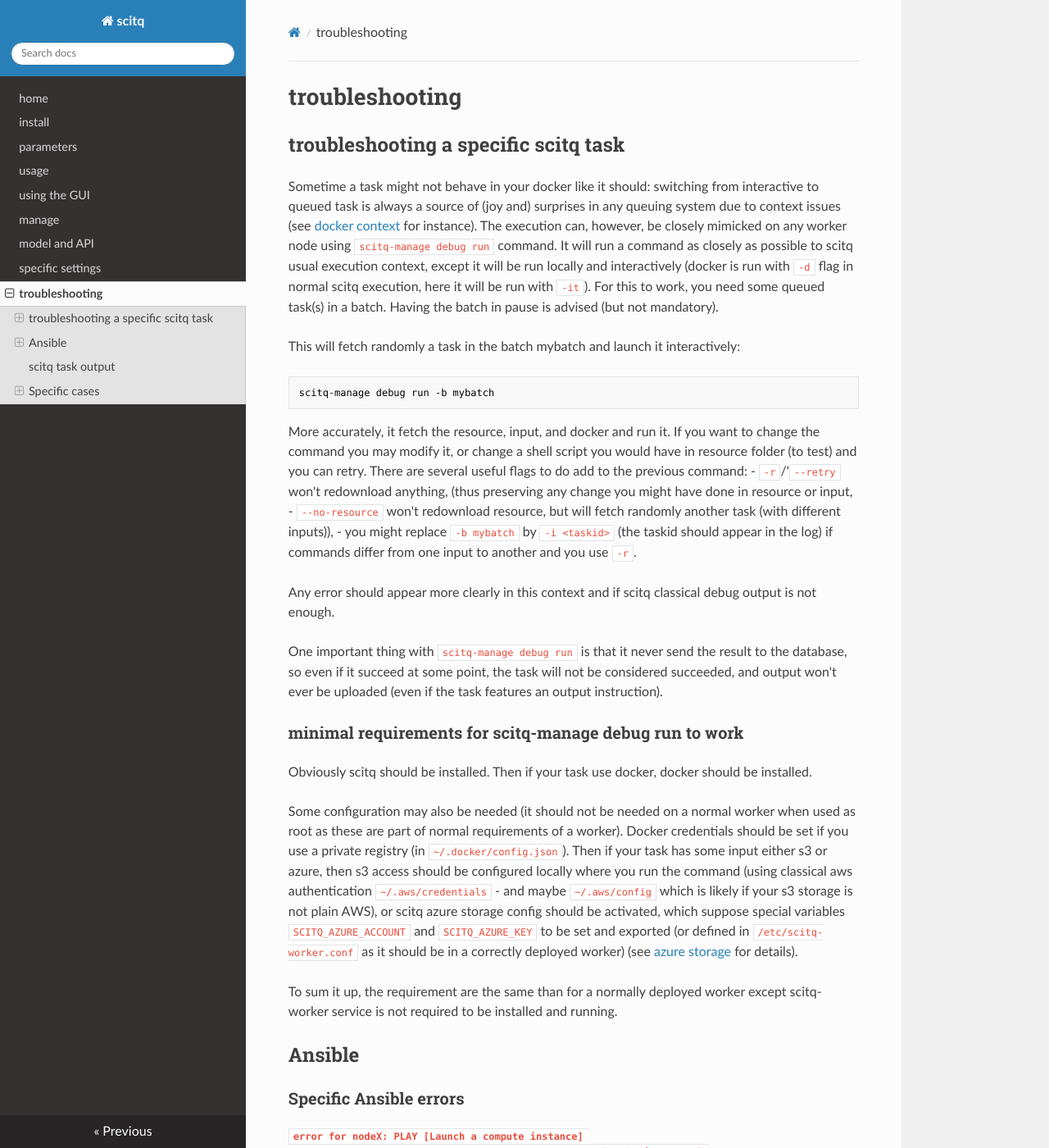
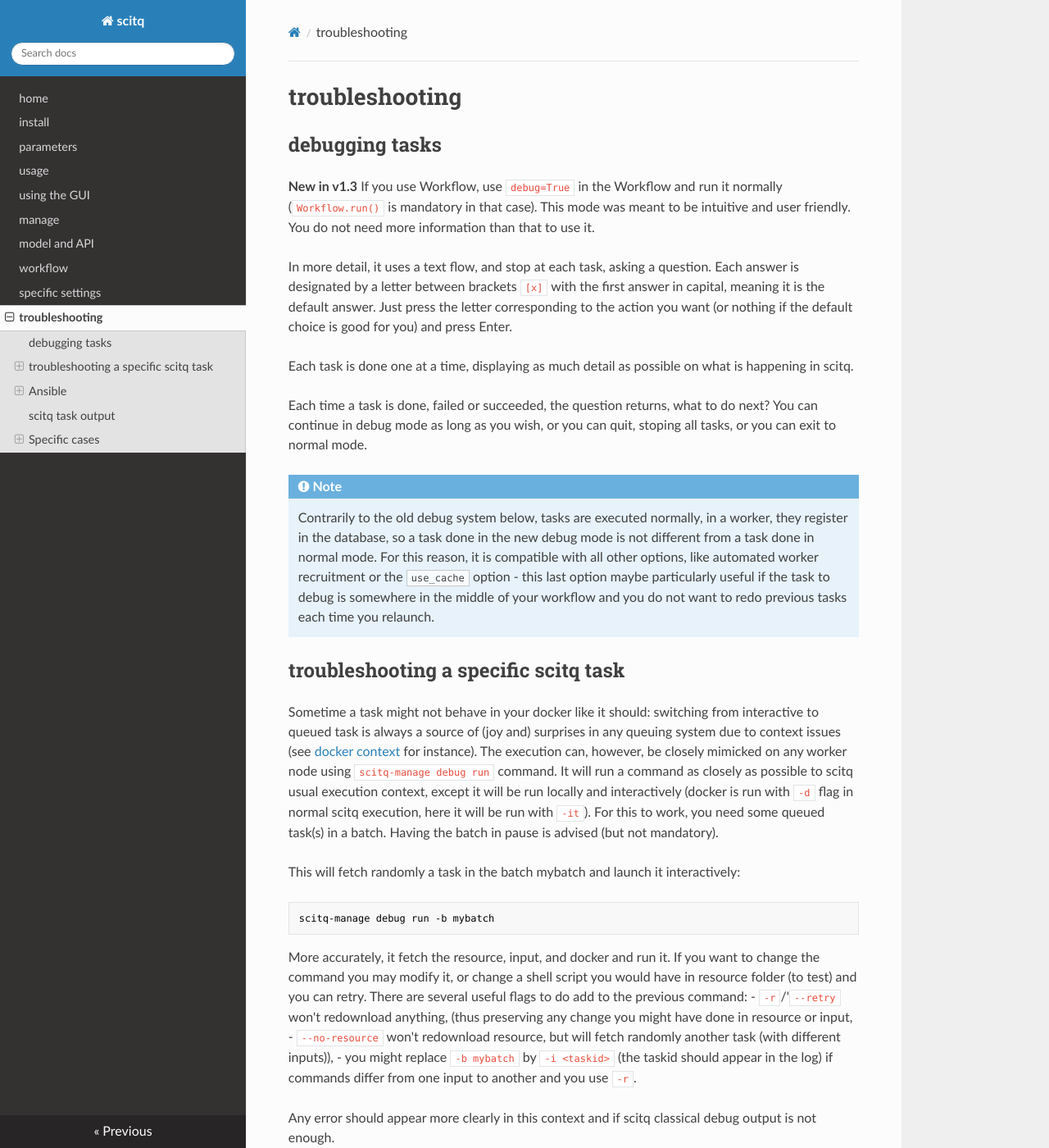
Before and after one commit to gmtsciencedev/scitq, an MkDocs documentation site: the page built from docs/troubleshoot.md, in a window 1280 px wide and 1400 px high. Shown: the whole window at 82% size. Built offline with MkDocs 1.6.1, drawn with Linux system fonts in a browser that asks for light colours; nearby versions of some CDN libraries; some of the changed text lies outside the part shown.

Commit message:
v1.3 doc complements that did not make it into the release :-(

````diff
--- a/docs/troubleshoot.md
+++ b/docs/troubleshoot.md
@@ -1,4 +1,17 @@
 # troubleshooting
+
+## debugging tasks
+
+**New in v1.3** If you use Workflow, use `debug=True` in the Workflow and run it normally (`Workflow.run()` is mandatory in that case). This mode was meant to be intuitive and user friendly. You do not need more information than that to use it.
+
+In more detail, it uses a text flow, and stop at each task, asking a question. Each answer is designated by a letter between brackets `[x]` with the first answer in capital, meaning it is the default answer. Just press the letter corresponding to the action you want (or nothing if the default choice is good for you) and press Enter.
+
+Each task is done one at a time, displaying as much detail as possible on what is happening in scitq.
+
+Each time a task is done, failed or succeeded, the question returns, what to do next? You can continue in debug mode as long as you wish, or you can quit, stoping all tasks, or you can exit to normal mode.
+
+!!! note
+    Contrarily to the old debug system below, tasks are executed normally, in a worker, they register in the database, so a task done in the new debug mode is not different from a task done in normal mode. For this reason, it is compatible with all other options, like automated worker recruitment or the `use_cache` option - this last option maybe particularly useful if the task to debug is somewhere in the middle of your workflow and you do not want to redo previous tasks each time you relaunch.
 
 ## troubleshooting a specific scitq task
 
@@ -23,7 +36,7 @@ One important thing with `scitq-manage debug run` is that it never send the resu
 Obviously scitq should be installed. Then if your task use docker, docker should be installed.
 
 Some configuration may also be needed (it should not be needed on a normal worker when used as root as these are part of normal requirements of a worker).
-Docker credentials should be set if you use a private registry (in `~/.docker/config.json`). Then if your task has some input either s3 or azure, then s3 access should be configured locally where you run the command (using classical aws authentication `~/.aws/credentials` - and maybe `~/.aws/config` which is likely if your s3 storage is not plain AWS), or scitq azure storage config should be activated, which suppose special variables `SCITQ_AZURE_ACCOUNT` and `SCITQ_AZURE_KEY` to be set and exported (or defined in `/etc/scitq-worker.conf` as it should be in a correctly deployed worker) (see [azure storage](specific.md#azure-storage) for details).
+Docker credentials should be set if you use a private registry (in `~/.docker/config.json`). Then if your task has some input from a cloud storage, you should install rclone (`apt install rclone`) and copy rclone configuration locally : `scitq-manage config rclone --install`.
 
 To sum it up, the requirement are the same than for a normally deployed worker except scitq-worker service is not required to be installed and running.
 
@@ -60,6 +73,12 @@ ansible-playbook deploy_one_vm.yaml --extra-vars "nodename=node5 concurrency=1 s
 The first line is loading OpenStack credentials (this file is provided by your cloud provider).
 The second line put you in the standard place where Ansible playbooks should be when you have done the [install](install.md).
 The third line is the deploying command, the same that scitq-server is using. The `target` variable is the FQDN of your scitq server. The other variables are usual variable for a worker.
+
+NB calling manually ansible requires the presence of the worker object in database (this will be the case if the automatic ansible fails). If you need to do it manually also, connect to the database and create a worker like that:
+
+```sql
+INSERT INTO worker (name,hostname,flavor,provider,status,concurrency,prefetch,batch,region) VALUES ('node5','node5','c2-180','ovh','offline',1,0,'mybatch','GRA7');
+```
 
 #### Passing a specific command to a worker or a group of worker
 
--- a/mkdocs.yml
+++ b/mkdocs.yml
@@ -10,6 +10,7 @@ nav:
   - using the GUI: gui.md
   - manage: manage.md
   - model and API: model.md
+  - workflow: workflow.md
   - specific settings: specific.md
   - troubleshooting: troubleshoot.md
 plugins:
````
Also changed, not shown: 1 other file.
